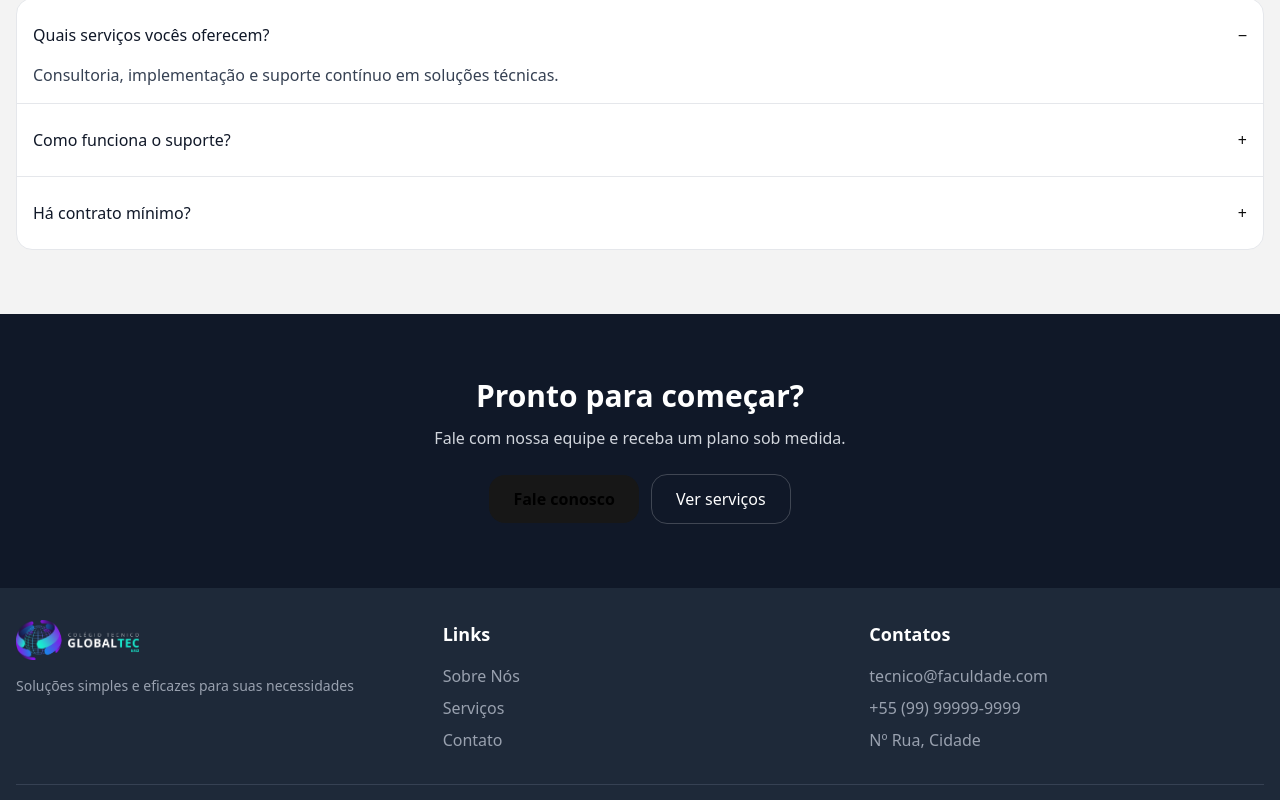
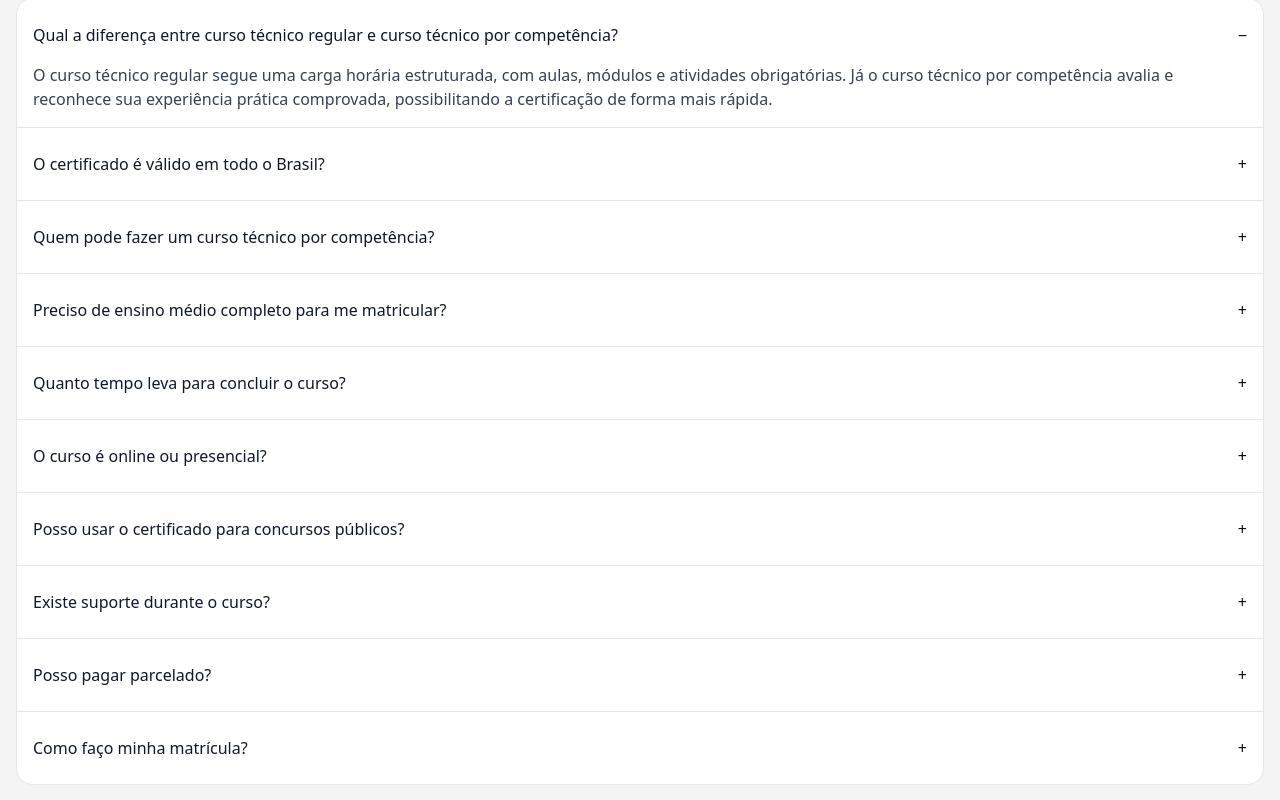
Before and after one commit to IsraelMends/Tecnico-Global, a Next.js app: page / in a window 1280 px wide. Shown: the part 1940-2740 px from the top of the page. Built offline with nearby package versions, Linux system fonts and the light colour scheme.

Commit message:
feat(faq): atualizar perguntas e respostas da seção FAQ

```diff
--- a/src/components/faq/index.tsx
+++ b/src/components/faq/index.tsx
@@ -5,9 +5,16 @@ import { useState } from "react";
 type QA = { q: string; a: string };
 
 const QA_LIST: QA[] = [
-  { q: "Quais serviços vocês oferecem?", a: "Consultoria, implementação e suporte contínuo em soluções técnicas." },
-  { q: "Como funciona o suporte?", a: "Atendimento via e-mail e canal dedicado em horário comercial." },
-  { q: "Há contrato mínimo?", a: "Podemos começar por projeto fechado ou plano mensal sem fidelidade." },
+  { q: "Qual a diferença entre curso técnico regular e curso técnico por competência?", a: "O curso técnico regular segue uma carga horária estruturada, com aulas, módulos e atividades obrigatórias. Já o curso técnico por competência avalia e reconhece sua experiência prática comprovada, possibilitando a certificação de forma mais rápida." },
+  { q: "O certificado é válido em todo o Brasil?", a: "Sim. Todos os cursos da Global Tec são autorizados e têm validade nacional, podendo ser utilizados tanto para progressão na carreira quanto em concursos e oportunidades no mercado de trabalho." },
+  { q: "Quem pode fazer um curso técnico por competência?", a: "Profissionais com, no mínimo, 2 anos de experiência comprovada na área desejada podem solicitar a certificação por competência." },
+  {q:"Preciso de ensino médio completo para me matricular?", a:"Sim. Para obter o certificado técnico é necessário ter concluído o ensino médio ou estar cursando o último ano."},
+  {q:"Quanto tempo leva para concluir o curso?", a:"Nos cursos regulares, o tempo varia de acordo com a área escolhida (em média de 12 a 24 meses). Já na certificação por competência, o processo pode ser concluído em até 48 horas, após validação da documentação."},
+  {q:"O curso é online ou presencial?", a:"A Global Tec oferece flexibilidade: parte teórica online e, quando necessário, atividades práticas podem ser presenciais ou realizadas em polos parceiros."},
+  {q:"Posso usar o certificado para concursos públicos?", a:"Sim, desde que o edital do concurso aceite cursos técnicos de nível médio autorizados pelo MEC/SISTEC."},
+  {q:"Existe suporte durante o curso?", a:"Sim! Cada aluno conta com acompanhamento de tutores e equipe pedagógica para tirar dúvidas e orientar em cada etapa."},
+  {q:"Posso pagar parcelado?", a:"Sim. Oferecemos condições de pagamento facilitadas, além de descontos exclusivos em determinadas campanhas."},
+  {q:"Como faço minha matrícula?", a:"Basta entrar em contato com nossa equipe de consultores, que fará toda a orientação do processo de matrícula e acesso ao curso."},
 ];
 
 const FAQ = () => {
```
